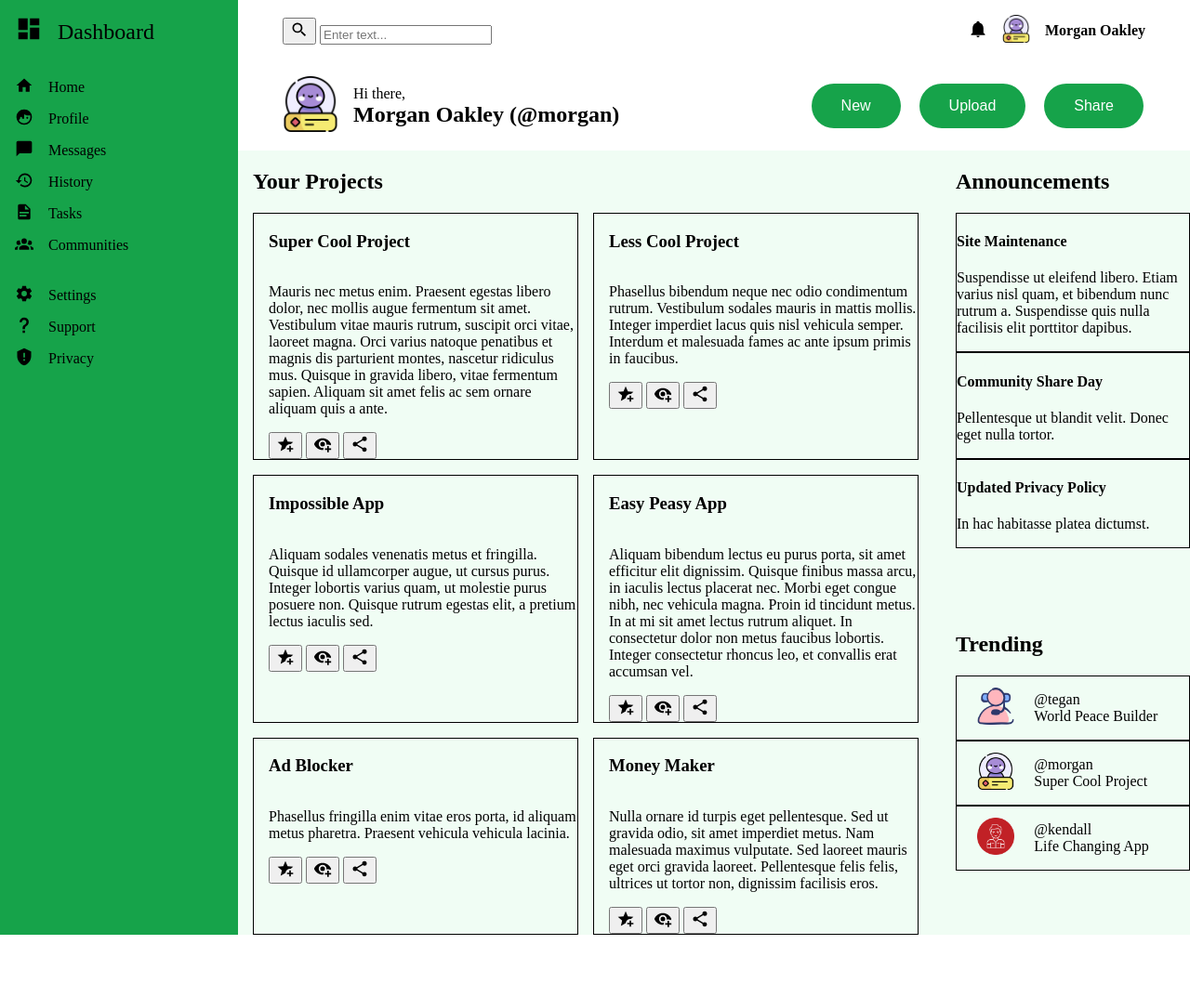
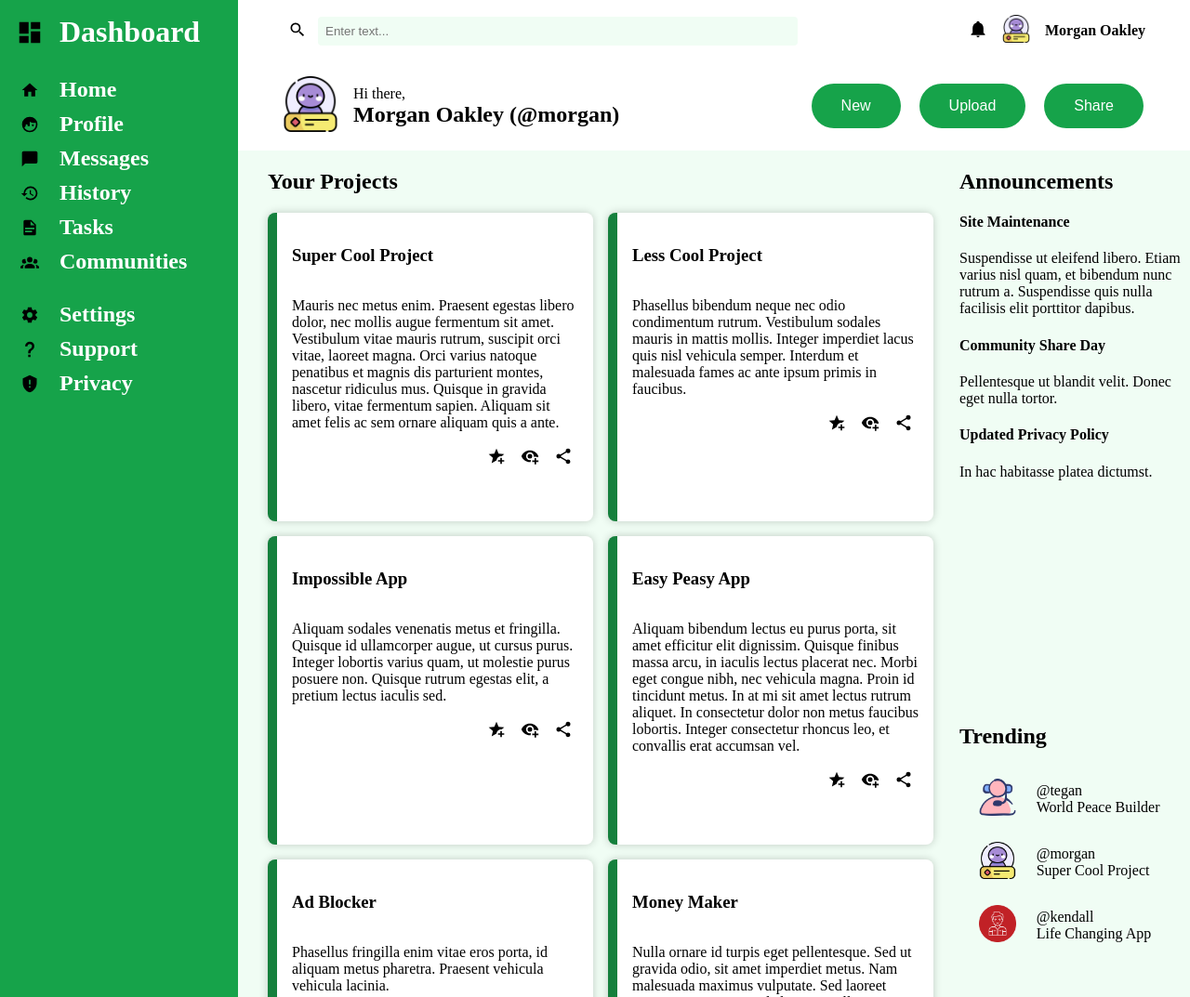
Before and after one commit to inuksuktv/admin-dashboard, a plain HTML site: page index.html in a window 1280 px wide. Shown: the top 1073 px of the page at 93% size. Before the commit the page ends 1006 px from the top, so only its background shows below. Drawn offline with Linux system fonts and the light colour scheme.

Commit message:
Sidebar and input styling.

```diff
--- a/style.css
+++ b/style.css
@@ -19,6 +19,27 @@ header > * {
     justify-content: space-between;
     padding-top: 1rem;
     padding-bottom: 1rem;
+}
+
+header form {
+    display: flex;
+    flex-grow: 1;
+    gap: 6px;
+}
+
+header form button {
+    background-color: white;
+    border: none;
+    border-radius: 4px;
+    cursor: pointer;
+}
+
+input[type="text"] {
+    background-color: #f0fdf4;
+    border: none;
+    border-radius: 4px;
+    padding: 8px;
+    width: 500px;
 }
 
 header .account-area {
@@ -63,7 +84,7 @@ header .actions button {
 
 .sidebar {
     background-color: #16a34a;
-    color: black;
+    color: white;
     grid-column-start: 1;
     grid-row: 1 / span 2;
     padding-left: 1rem;
@@ -72,20 +93,39 @@ header .actions button {
 
 .widget-container {
     display: grid;
+    font: bold;
     gap: 10px;
     margin-bottom: 30px;
 }
 
 .widget-container .headline {
     align-items: center;
-    font:900;
-    font-size: x-large;
+    font-size: xx-large;
+}
+
+.headline .widget-name {
+    font-weight: bolder;
 }
 
 .widget {
     align-items: center;
     display: flex;
-    gap: 1rem;
+    font-size: x-large;
+    font-weight: bold;
+    gap: 2rem;
+    justify-items: center;
+    padding-left: 1rem;
+}
+
+.widget-image {
+    position: relative;
+}
+
+.widget-image img {
+    position: absolute;
+    top: 50%;
+    left: 50%;
+    transform: translate(-50%, -50%);
 }
 
 .main-content {
@@ -95,7 +135,7 @@ header .actions button {
     grid-column-start: 2;
     grid-row-start: 2;
     grid-template-columns: 3fr 1fr;
-    padding-left: 1rem;
+    padding-left: 2rem;
 }
 
 .project-area {
@@ -109,14 +149,26 @@ header .actions button {
     grid-template-columns: repeat(auto-fill, minmax(150px, 350px));
 }
 
-.project-area .card-container .card {
+.project-area .card {
+    background-color: white;
+    border-left: 10px solid #15803d;
+    border-radius: 8px;
+    box-shadow: 0px 0px 10px rgba(0, 0, 0, 0.2);
     display: flex;
+    height: 300px;
     flex-direction: column;
-    padding-left: 1rem;
+    flex-grow: 1 0 auto;
+    padding: 1rem;
 }
 
-.card {
-    border: 1px solid black;
+.project-area .card .project-actions {
+    align-self: flex-end;
+}
+
+.project-actions button {
+    background-color: white;
+    border: none;
+    cursor: pointer;
 }
 
 .announcement-area {
```
